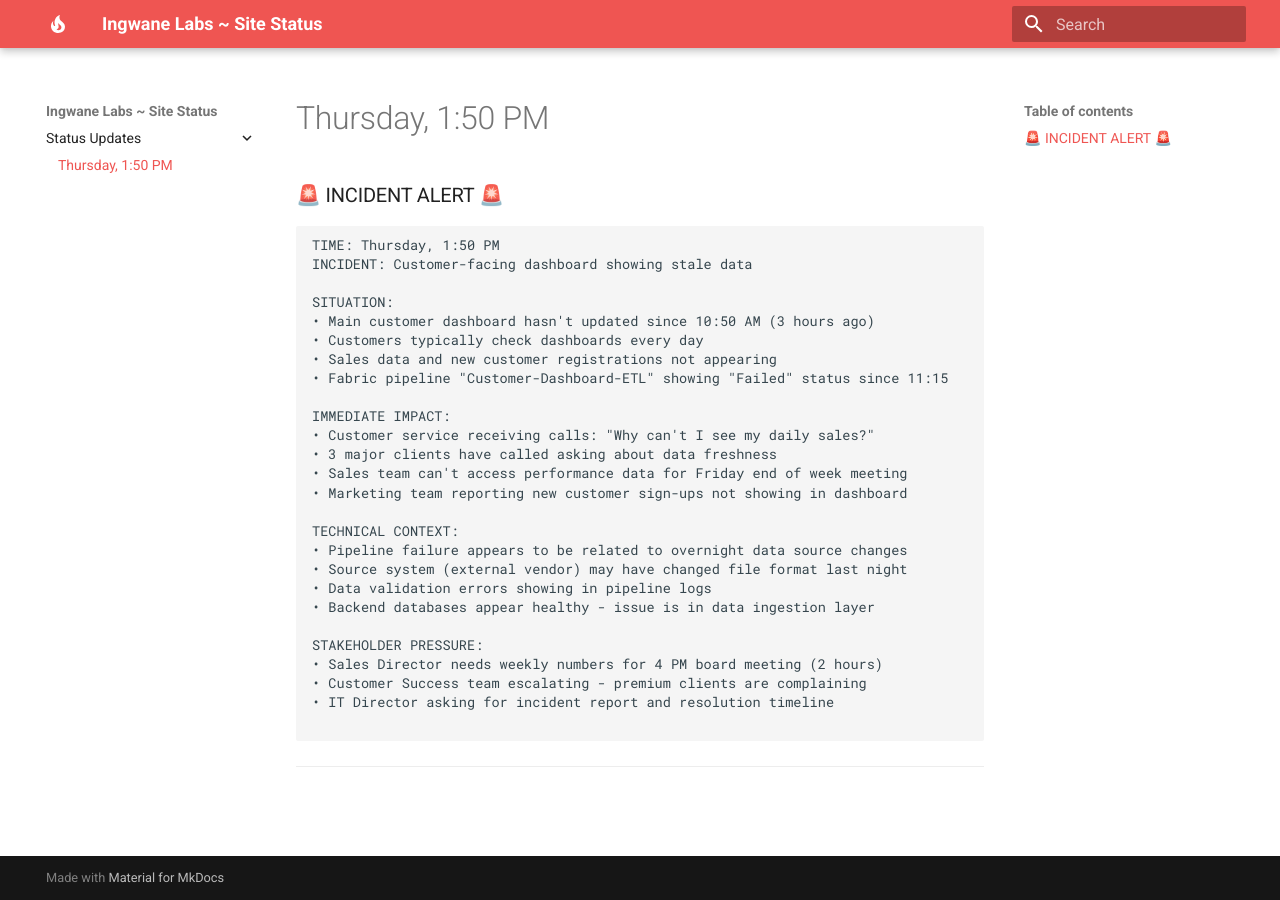
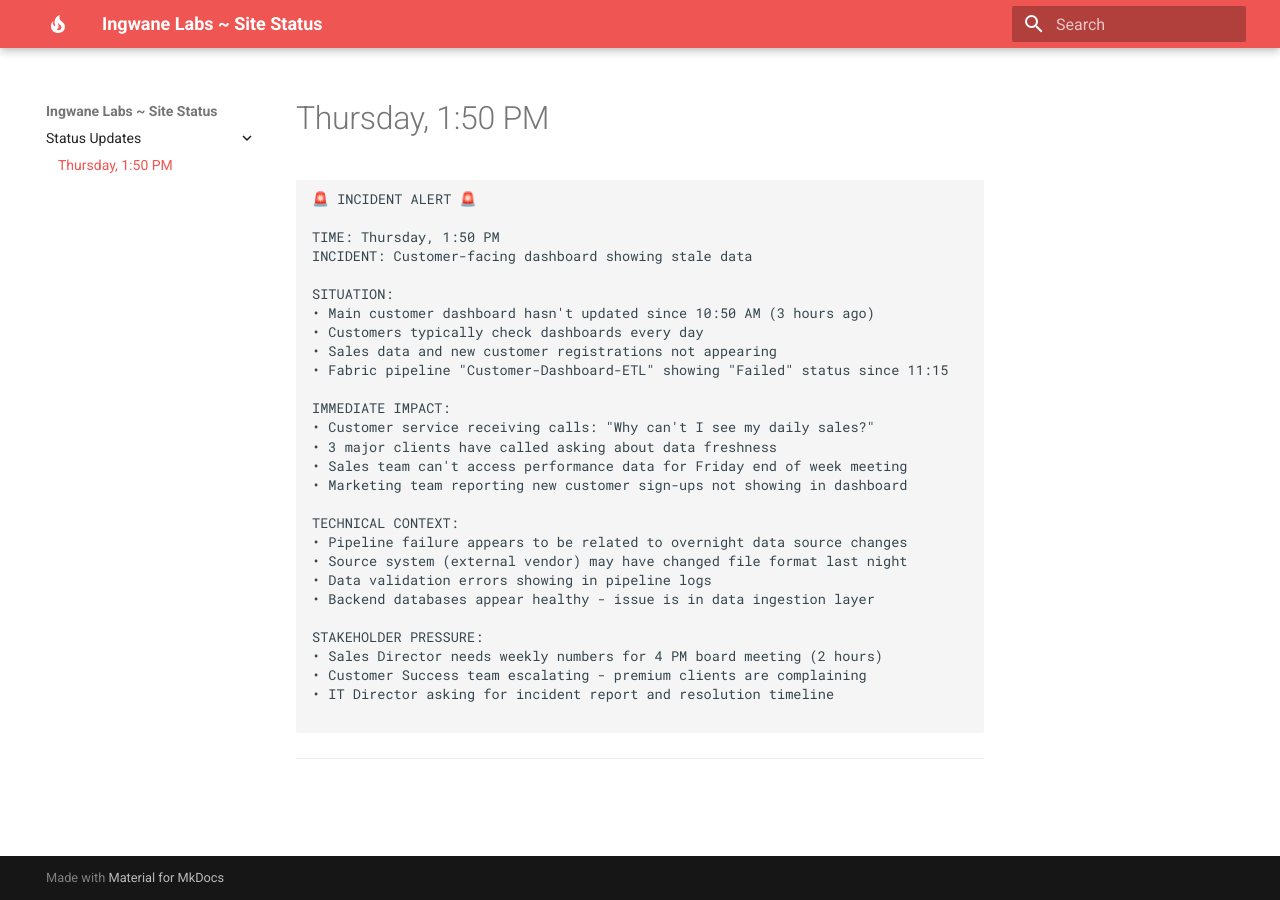
Before and after one commit to ingwanelabs/status, an MkDocs documentation site: the page built from docs/index.md, in a window 1280 px wide. Built offline with MkDocs 1.6.1 and Material for MkDocs 9.7.7, drawn with Linux system fonts in a browser that asks for light colours.

Commit message:
Update index.md

````diff
--- a/docs/index.md
+++ b/docs/index.md
@@ -1,8 +1,8 @@
 # Thursday, 1:50 PM
 
-### 🚨 INCIDENT ALERT 🚨
+```
+🚨 INCIDENT ALERT 🚨
 
-```
 TIME: Thursday, 1:50 PM
 INCIDENT: Customer-facing dashboard showing stale data
 
````
